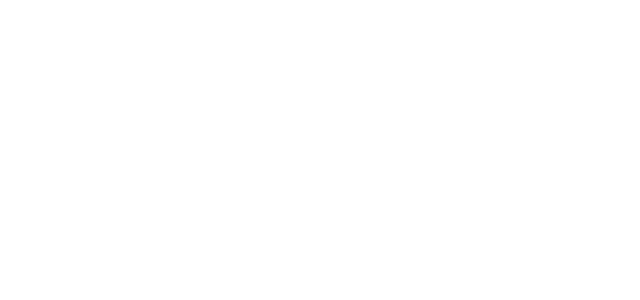
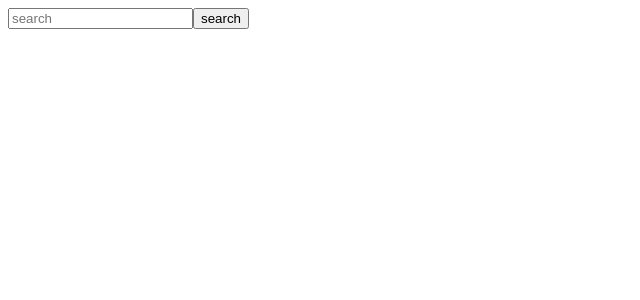
Before and after one commit to Vale2197/vue-boolflix, a Vue app: page / in a window 1280 px wide. Shown: the top 300 px of the page, without its empty margins (0-640 px from the left). Built offline with nearby package versions, Linux system fonts and the light colour scheme.

Commit message:
cresato imput... ma non passa v-model..???????????????????????????

```diff
--- a/src/App.vue
+++ b/src/App.vue
@@ -1,7 +1,7 @@
 <template>
   <div id="app">
 
-    <site_header/>
+    <site_header :start-search="startSearch(param)"/>
     <!--  -->
 
     <site_main/>
@@ -23,6 +23,16 @@ export default {
       site_header,
       site_main,
       site_footer
+    },
+    data() {
+      return {
+        userQuery: "",
+      }
+    },
+    methods: {
+      startSearch(param){
+        console.log(param);
+      }
     }
 }
 </script>
--- a/src/components/site_footer.vue
+++ b/src/components/site_footer.vue
@@ -6,7 +6,7 @@
 
 <script>
 export default {
-    name: "footer"
+
 }
 </script>
 
--- a/src/components/site_header.vue
+++ b/src/components/site_header.vue
@@ -1,12 +1,26 @@
 <template>
   <header>
-
+      <div class="container">
+        <div class="row">
+          <div class="col-12">
+            <input v-model="search" type="text" placeholder="search" id="search">
+            <button @click="$emit('start-search', search)">
+              search
+            </button>
+          </div>
+        </div>
+      </div>
   </header>
 </template>
 
 <script>
 export default {
-    name: "header"
+
+    data() {
+      return {
+        search: ""
+      }
+    },
 }
 </script>
 
--- a/src/components/site_main.vue
+++ b/src/components/site_main.vue
@@ -6,7 +6,7 @@
 
 <script>
 export default {
-    name: "main"
+
 }
 </script>
 
```
